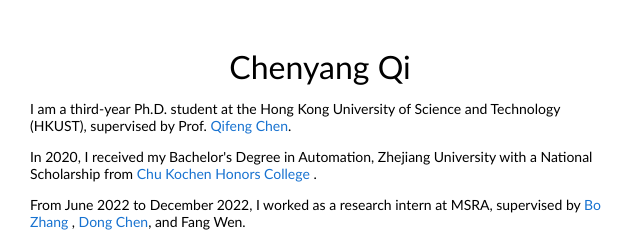
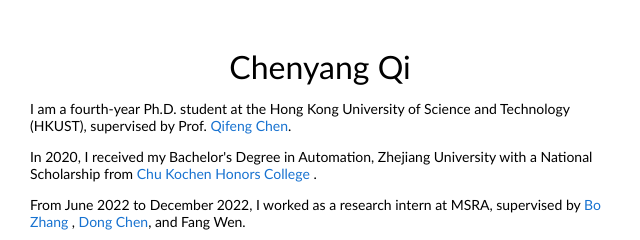
Before and after one commit to ChenyangQiQi/ChenyangQiQi.github.io, a plain HTML site: page index.html in a window 1280 px wide. Shown: the top 240 px of the page, 135-775 px from the left. Drawn offline with Linux system fonts and the light colour scheme.

Commit message:
update year

```diff
--- a/index.html
+++ b/index.html
@@ -20,7 +20,7 @@
               <p style="text-align:center">
                 <name>Chenyang Qi</name>
               </p>
-              <p>I am a third-year Ph.D. student at the Hong Kong University of Science and Technology (HKUST), supervised by Prof. <a href="http://cqf.io">Qifeng Chen</a>.
+              <p>I am a fourth-year Ph.D. student at the Hong Kong University of Science and Technology (HKUST), supervised by Prof. <a href="http://cqf.io">Qifeng Chen</a>.
               </p>
               <p>
                 In 2020, I received my Bachelor's Degree in Automation, Zhejiang University with a National Scholarship from <a href="http://ckc.zju.edu.cn/ckcen/"> Chu Kochen Honors College</a> .
```
